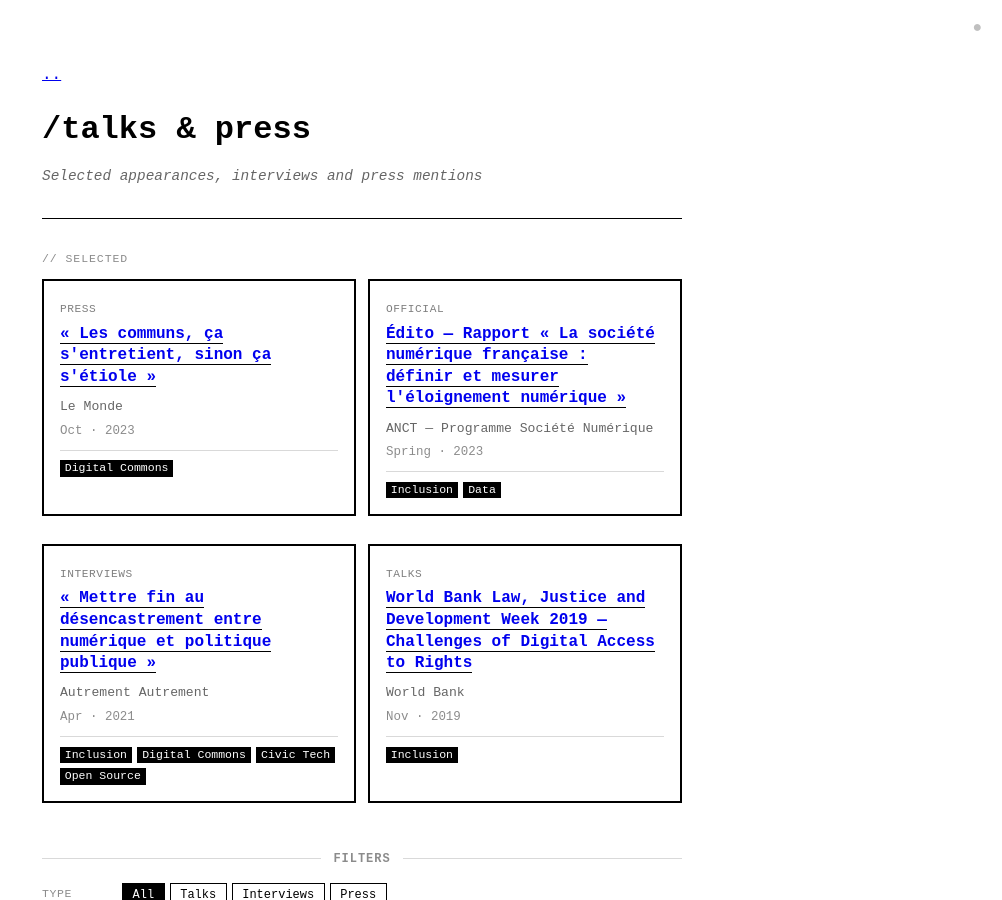
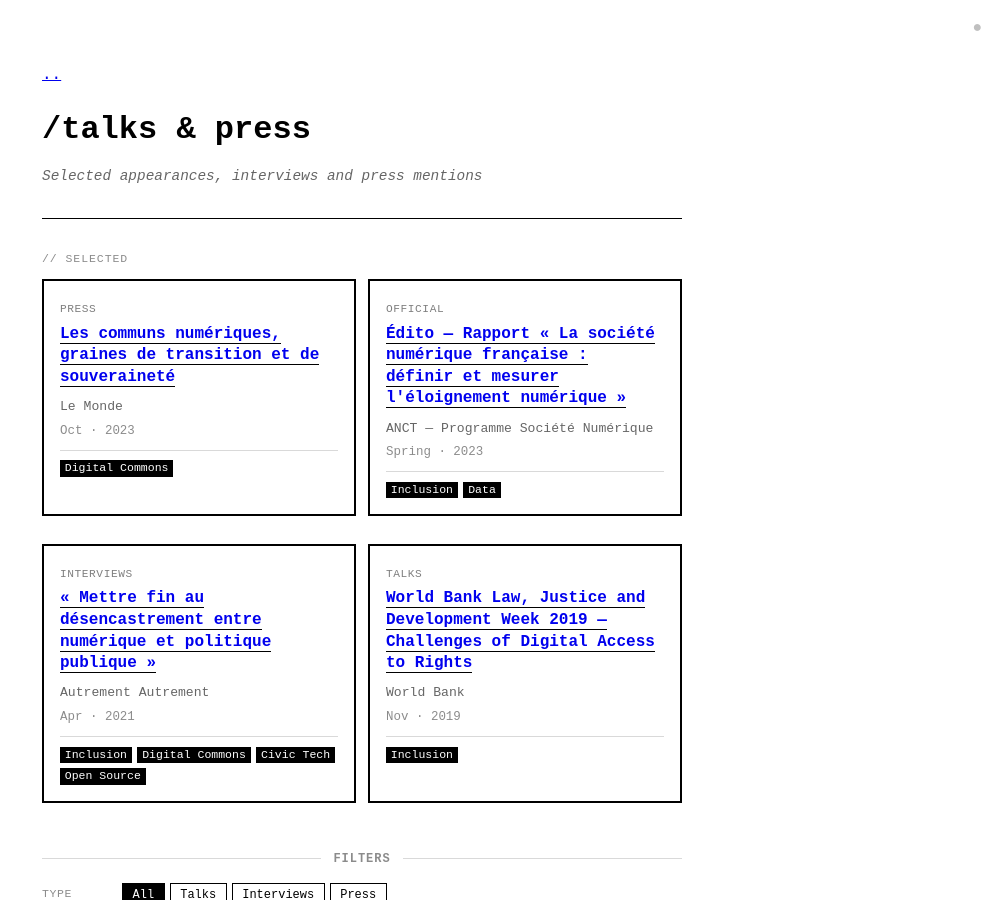
Before and after one commit to PLrolle/plrolle.github.io, a Jekyll site: the page built from talks.md, in a window 1280 px wide and 900 px high. Shown: the whole window, without its empty margins (278-1280 px from the left). Built offline with Jekyll 4.4.1, drawn with Linux system fonts in a browser that asks for light colours; some of the changed text lies outside the part shown.

Commit message:
Update Le Monde featured entry: new title and direct article URL

```diff
--- a/_data/talks.json
+++ b/_data/talks.json
@@ -43,9 +43,9 @@
     "category": "press",
     "featured": true,
     "country": "france",
-    "title": "« Les communs, ça s'entretient, sinon ça s'étiole »",
+    "title": "Les communs numériques, graines de transition et de souveraineté",
     "organization": "Le Monde",
-    "url": "https://storage.lesbases.anct.gouv.fr/main/user/abcd8ff8-8c48-4c5b-ac66-11b8231b464d/zUo1R7EU5FvwftuRlnPfj_Supp%204%20pages%20ANCT%2019&20%20octobre%20(2).pdf",
+    "url": "https://www.lemonde.fr/pixels/article/2023/10/09/les-communs-numeriques-graines-de-transition-et-de-souverainete_6193334_4408996.html?search-type=classic&ise_click_rank=6",
     "themes": ["digital-commons"]
   },
   {
```
